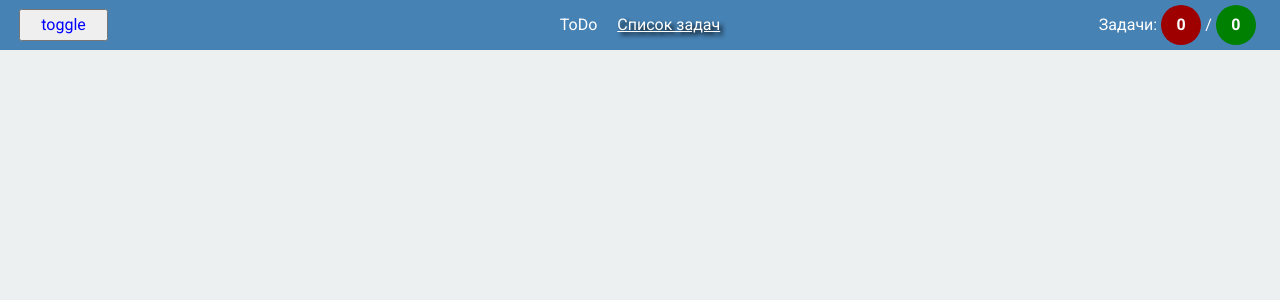
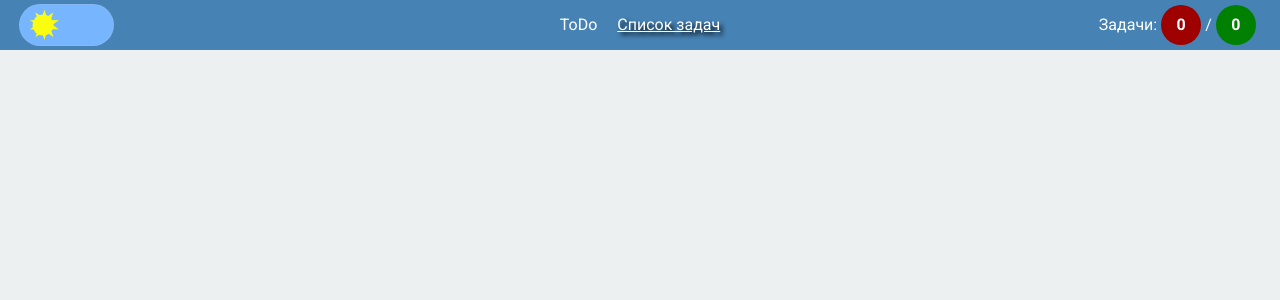
Before and after one commit to Lim-A-V/ToDo, a React (Create React App) app: page /ToDo/list in a window 1280 px wide. Shown: the top 300 px of the page. Built offline with nearby package versions, Linux system fonts and the light colour scheme.

Commit message:
Урок - 7

```diff
--- /dev/null
+++ b/src/components/BtnTheme/BtnTheme.styled.ts
@@ -0,0 +1,105 @@
+import styled from "styled-components";
+
+
+export const BtnThemeWrapper = styled.div`
+  position: absolute;
+  left: 0;
+`
+
+export const BtnThemeInput = styled.input`
+   display: none;
+
+      &:checked + label{
+      background-color: #000;
+   }
+
+   &:checked + label #star {
+      top: 3px;
+      left: 64px;
+      transform: scale(0.3);
+      background-color: yellow;
+   }
+
+   &:checked + label #star div
+   {
+      color: yellow;
+   }
+
+   &:checked + label #moon
+   {
+      bottom: 6px;
+   }
+
+   &:checked + label #moon:before
+   {
+      background-color: #000;
+   }
+`
+export const BtnThemeLabel = styled.label`
+   display: block;
+   position: absolute;
+   top: 50%;
+   right: 0;
+   left: 0;
+   width: 95px;
+   height: 42px;
+   margin: 0 auto;
+   background-color: #77b5fe;
+   border-radius: 56px;
+   transform: translateY(-50%);
+   cursor: pointer;
+   transition: 0.3s ease background-color;
+   overflow: hidden;
+   border: 1px solid #cccccc29;
+
+   & #star-1 {
+         position: relative;
+      }
+
+   & #star-2 {
+      position: absolute;
+      transform: rotateZ(36deg);
+   }
+`
+export const BtnThemeLight = styled.div`
+   position: absolute;
+   top: 5px;
+   left: 8px;
+   width: 30px;
+   height: 30px;
+   background-color: #fafd0f;
+   transform: scale(.7);
+   border-radius: 50%;
+   transition: 0.3s ease top, 0.3s ease left, 0.3s ease transform, 0.3s ease background-color;
+   z-index: 1;
+`
+export const BtnThemeBtn = styled.div`
+   top: 0;
+   left: -7px;
+   font-size: 54px;
+   line-height: 28px;
+   color: #fafd0f;
+   transition: 0.3s ease color;
+`
+export const BtnThemeDark = styled.div`
+   position: absolute;
+   bottom: -52px;
+   right: 26px;
+   width: 30px;
+   height: 30px;
+   background-color: #fff;
+   border-radius: 50%;
+   transition: 0.3s ease bottom;
+
+   &:before {
+      content: "";
+      position: absolute;
+      top: -12px;
+      left: -17px;
+      width: 40px;
+      height: 40px;
+      background-color:#03a9f4;
+      border-radius: 50%;
+      transition: 0.3s ease background-color;
+   }
+`
--- /dev/null
+++ b/src/components/BtnTheme/BtnTheme.tsx
@@ -0,0 +1,30 @@
+import { useDispatch, useSelector } from "react-redux"
+import { BtnThemeBtn, BtnThemeDark, BtnThemeInput, BtnThemeLabel, BtnThemeLight, BtnThemeWrapper } from "./BtnTheme.styled"
+import { toggleThemeAction } from "../../faeture/themeList"
+import { RootState } from "../../store"
+
+export const BtnTheme = () => {
+
+   const dispatch = useDispatch()
+
+   const Theme = useSelector((state: RootState) => state.themeList);
+
+   const check = Theme.theme.name === 'dark' ? true : false
+
+   const temeChange = (checked: boolean) => {
+      dispatch(toggleThemeAction(checked))
+   }
+
+   return (
+      <BtnThemeWrapper>
+         <BtnThemeInput onChange={(event) => temeChange(event.target.checked)} id="toggle_checkbox" type="checkbox" checked={check}></BtnThemeInput>
+         <BtnThemeLabel htmlFor="toggle_checkbox">
+            <BtnThemeLight id="star">
+               <BtnThemeBtn className="star" id="star-1">★</BtnThemeBtn>
+               <BtnThemeBtn className="star" id="star-2">★</BtnThemeBtn>
+            </BtnThemeLight>
+            <BtnThemeDark id="moon"></BtnThemeDark>
+         </BtnThemeLabel>
+      </BtnThemeWrapper>
+   )
+}
--- a/src/components/Header/Header.tsx
+++ b/src/components/Header/Header.tsx
@@ -1,9 +1,10 @@
 // import { NavLink } from 'react-router-dom';
 import { RootState } from '../../store';
-import { useDispatch, useSelector } from 'react-redux';
+import { useSelector } from 'react-redux';
 
-import { HeaderContainer, HeaderLink, HeaderNumTasks, HeaderSite, HeaderTodos, HeaderToggleBtn } from './Header.styled';
-import { toggleThemeAction } from '../../faeture/themeList';
+import { HeaderContainer, HeaderLink, HeaderNumTasks, HeaderSite, HeaderTodos } from './Header.styled';
+// import { toggleThemeAction } from '../../faeture/themeList';
+import { BtnTheme } from '../BtnTheme/BtnTheme';
 
 export const Header = ({ countHide }: { countHide: boolean }) => {
 
@@ -17,15 +18,16 @@ export const Header = ({ countHide }: { countHide: boolean }) => {
    const todosTrue = newTodos.length;
    const todosFlase = todoList.length - newTodos.length;
 
-   const dispatch = useDispatch()
+   // const dispatch = useDispatch()
 
    return (
       <HeaderSite>
          <HeaderContainer>
+            <BtnTheme ></BtnTheme>
             <HeaderLink to="/">ToDo</HeaderLink>
             <HeaderLink to="/list">Список задач</HeaderLink>
             {/* <div className='toggleButtton'> */}
-               <HeaderToggleBtn onClick={() => dispatch(toggleThemeAction())}>toggle</HeaderToggleBtn>
+               {/* <HeaderToggleBtn onClick={() => dispatch(toggleThemeAction())}>toggle</HeaderToggleBtn> */}
             {/* </div> */}
             {(countHide) ? <HeaderNumTasks id="count-wrapper">Задачи: <HeaderTodos color='#9e0000'>{todosFlase}</HeaderTodos>/<HeaderTodos color='green'>{todosTrue}</HeaderTodos></HeaderNumTasks> : null}
          </HeaderContainer>
--- a/src/components/ToDoList/ToDoList.styled.ts
+++ b/src/components/ToDoList/ToDoList.styled.ts
@@ -1,12 +1,22 @@
 import styled from "styled-components";
 
-export const ToDoContainer = styled.div`
+export const ToDoContainer = styled.ul`
    width: 100%;
    padding: 15px;
 
    & .completed {
       position: relative;
       padding: 60px 0 0 0;
+   }
+
+   & .failed li {
+      border: 1px solid #9e0000;
+      background: #ff000030;
+   }
+
+   & .completed li {
+      border: 1px solid green;
+      background: #00800030;
    }
 
    & .failed:empty:after {
--- a/src/faeture/themeList.ts
+++ b/src/faeture/themeList.ts
@@ -2,6 +2,7 @@
 import { createSlice } from '@reduxjs/toolkit'
 import { Theme } from '../models/theme'
 import { themes } from '../styles/themes'
+import type { PayloadAction } from '@reduxjs/toolkit'
 
 // описываем типы данных в редьюсере
 export interface ThemeState {
@@ -17,9 +18,10 @@ export const themeSlice = createSlice({
    name: 'themeList',
    initialState,
    reducers: { // мутаторы состояния, которые получают доступ к данным (state) и изменяют их
-      toggleThemeAction: (state) => {
-         state.theme = state.theme.name === 'light' ? themes['dark'] : themes['light']
-         console.log('toggleThemeAction')
+      toggleThemeAction: (state, action: PayloadAction<boolean>) => {
+         state.theme = action.payload ? themes['dark'] : themes['light']
+         // state.theme = state.theme.name === 'light' ? themes['dark'] : themes['light']
+         console.log(action.payload);
       },
    },
 })
--- a/src/router.tsx
+++ b/src/router.tsx
@@ -20,5 +20,6 @@ export const router = createBrowserRouter([
       path: '*',
       element: <NotFound />,
    },
-], {basename: '/ToDo/'}
+], { basename: '/ToDo/'
+   }
 )
```
